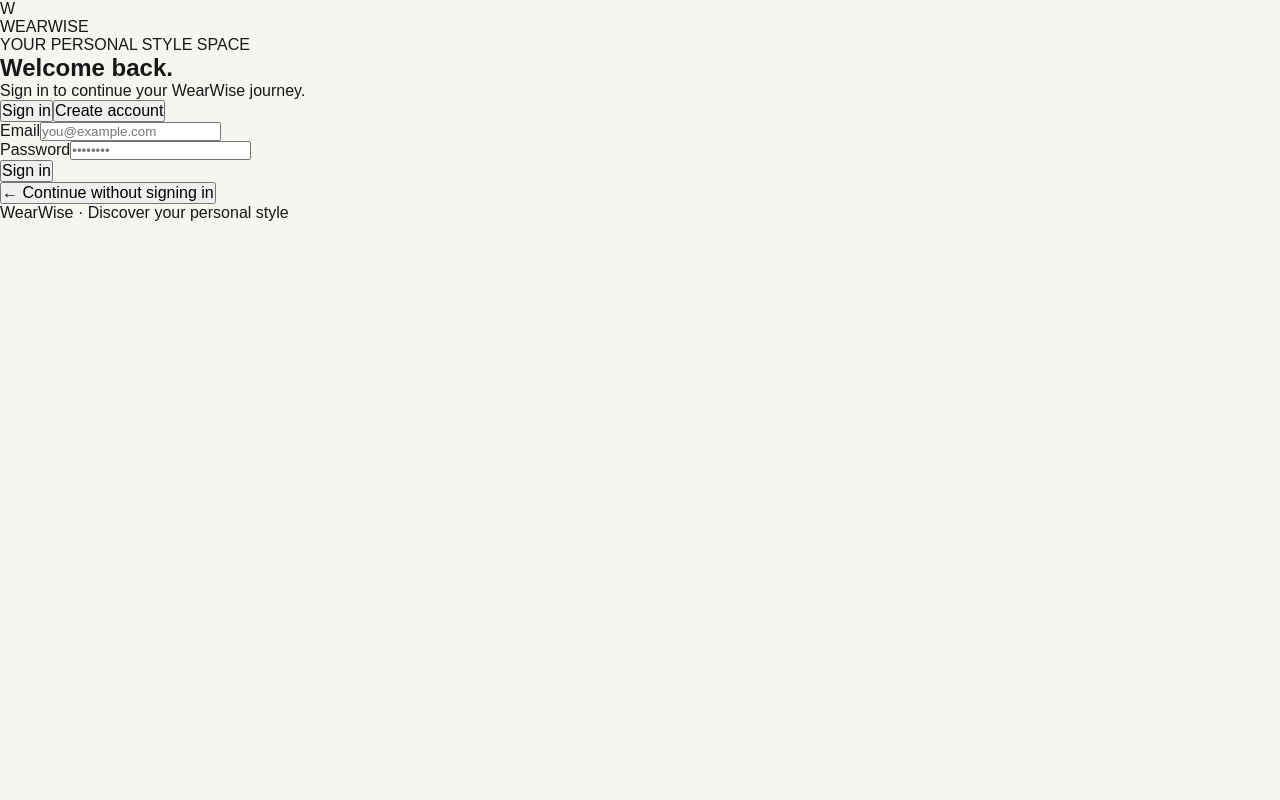
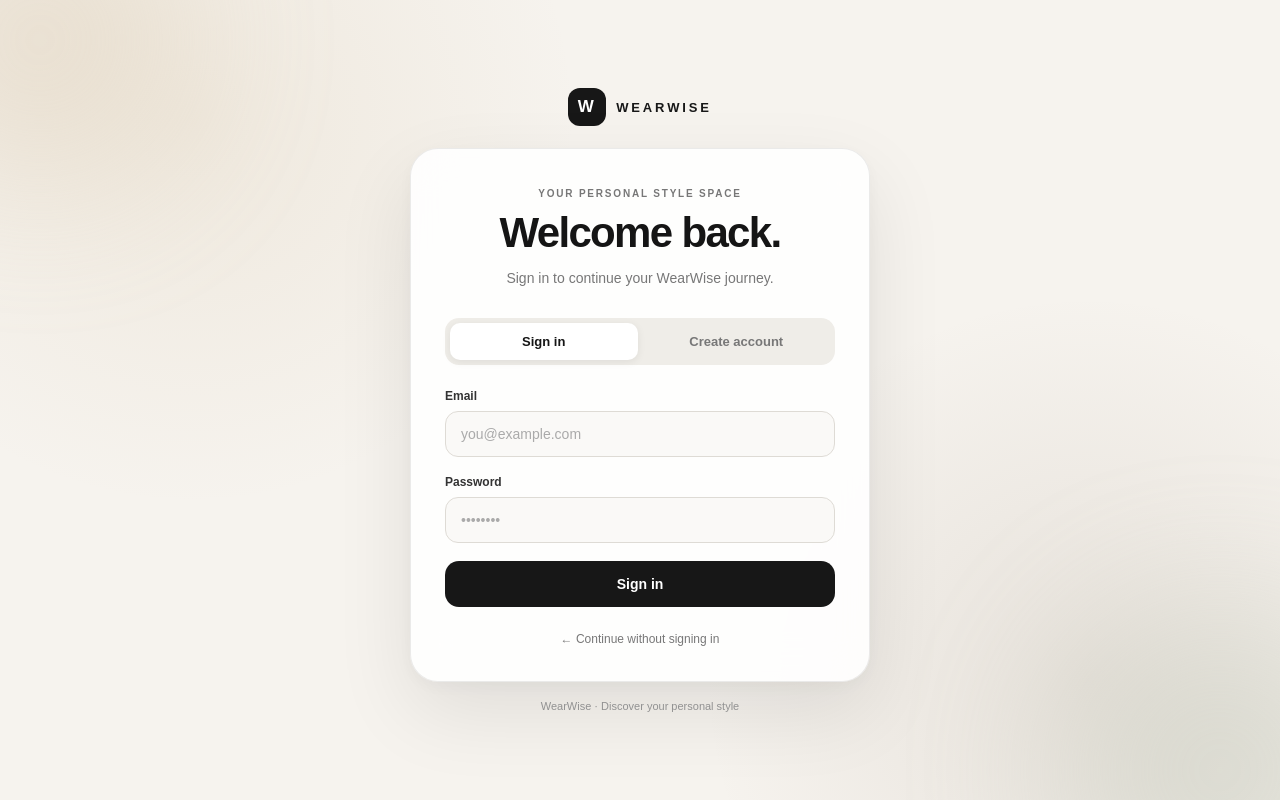
Before and after one commit to jbnikky13/wearwise, a Next.js app: page /login in a window 1280 px wide. Built offline with nearby package versions, Linux system fonts and the light colour scheme.

Commit message:
Add styles for login page and components

```diff
--- a/app/globals.css
+++ b/app/globals.css
@@ -978,3 +978,282 @@
     gap: 10px;
   }
 }
+/* ================================
+   WEARWISE AUTH
+================================ */
+
+.login-page {
+  min-height: 100vh;
+  position: relative;
+  overflow: hidden;
+  display: flex;
+  align-items: center;
+  justify-content: center;
+  padding: 32px 20px;
+  background:
+    radial-gradient(
+      circle at 15% 15%,
+      rgba(190, 160, 110, 0.13),
+      transparent 30%
+    ),
+    radial-gradient(
+      circle at 85% 85%,
+      rgba(120, 100, 80, 0.12),
+      transparent 30%
+    ),
+    #f6f3ee;
+}
+
+.login-background {
+  position: absolute;
+  inset: 0;
+  pointer-events: none;
+}
+
+.login-orb {
+  position: absolute;
+  border-radius: 50%;
+  filter: blur(80px);
+  opacity: 0.35;
+}
+
+.login-orb-one {
+  width: 280px;
+  height: 280px;
+  background: #d7c5a9;
+  top: -100px;
+  left: -100px;
+}
+
+.login-orb-two {
+  width: 320px;
+  height: 320px;
+  background: #b9c0b0;
+  bottom: -130px;
+  right: -100px;
+}
+
+.login-shell {
+  width: 100%;
+  max-width: 460px;
+  position: relative;
+  z-index: 2;
+}
+
+.login-brand {
+  display: flex;
+  align-items: center;
+  justify-content: center;
+  gap: 10px;
+  margin-bottom: 22px;
+  font-size: 13px;
+  font-weight: 800;
+  letter-spacing: 0.22em;
+}
+
+.login-logo {
+  width: 38px;
+  height: 38px;
+  border-radius: 12px;
+  display: grid;
+  place-items: center;
+  background: #171717;
+  color: white;
+  font-size: 17px;
+  font-weight: 800;
+}
+
+.login-card {
+  background: rgba(255, 255, 255, 0.88);
+  border: 1px solid rgba(0, 0, 0, 0.08);
+  border-radius: 28px;
+  padding: 34px;
+  box-shadow:
+    0 30px 80px rgba(0, 0, 0, 0.09),
+    0 5px 20px rgba(0, 0, 0, 0.04);
+  backdrop-filter: blur(20px);
+}
+
+.login-heading {
+  text-align: center;
+  margin-bottom: 28px;
+}
+
+.login-eyebrow {
+  display: inline-block;
+  margin-bottom: 12px;
+  font-size: 10px;
+  font-weight: 800;
+  letter-spacing: 0.18em;
+  color: #777;
+}
+
+.login-heading h1 {
+  margin: 0;
+  font-size: clamp(30px, 7vw, 42px);
+  line-height: 1.05;
+  letter-spacing: -0.04em;
+  color: #151515;
+}
+
+.login-heading p {
+  margin: 12px auto 0;
+  max-width: 330px;
+  color: #777;
+  font-size: 14px;
+  line-height: 1.6;
+}
+
+.login-switcher {
+  display: grid;
+  grid-template-columns: 1fr 1fr;
+  gap: 5px;
+  padding: 5px;
+  border-radius: 14px;
+  background: #efede8;
+  margin-bottom: 24px;
+}
+
+.login-switch {
+  border: 0;
+  background: transparent;
+  border-radius: 10px;
+  padding: 11px 8px;
+  font-size: 13px;
+  font-weight: 700;
+  color: #777;
+  cursor: pointer;
+}
+
+.login-switch.active {
+  background: white;
+  color: #151515;
+  box-shadow: 0 2px 8px rgba(0, 0, 0, 0.07);
+}
+
+.login-form {
+  display: flex;
+  flex-direction: column;
+  gap: 18px;
+}
+
+.login-field {
+  display: flex;
+  flex-direction: column;
+  gap: 8px;
+}
+
+.login-field label {
+  font-size: 12px;
+  font-weight: 750;
+  color: #333;
+}
+
+.login-field input {
+  width: 100%;
+  box-sizing: border-box;
+  border: 1px solid #dedbd5;
+  background: #faf9f7;
+  border-radius: 13px;
+  padding: 14px 15px;
+  font: inherit;
+  font-size: 14px;
+  color: #171717;
+  outline: none;
+  transition:
+    border-color 0.2s,
+    box-shadow 0.2s,
+    background 0.2s;
+}
+
+.login-field input::placeholder {
+  color: #aaa;
+}
+
+.login-field input:focus {
+  background: white;
+  border-color: #999;
+  box-shadow: 0 0 0 4px rgba(0, 0, 0, 0.04);
+}
+
+.login-submit {
+  border: 0;
+  border-radius: 14px;
+  background: #171717;
+  color: white;
+  padding: 15px 18px;
+  font-size: 14px;
+  font-weight: 800;
+  cursor: pointer;
+  transition:
+    transform 0.2s,
+    opacity 0.2s;
+}
+
+.login-submit:hover {
+  transform: translateY(-1px);
+}
+
+.login-submit:disabled {
+  opacity: 0.55;
+  cursor: wait;
+  transform: none;
+}
+
+.login-message {
+  border-radius: 12px;
+  padding: 12px 14px;
+  font-size: 12px;
+  line-height: 1.5;
+}
+
+.login-error {
+  background: #fff0f0;
+  color: #a02b2b;
+  border: 1px solid #f1cccc;
+}
+
+.login-success {
+  background: #eef8f0;
+  color: #28613a;
+  border: 1px solid #cce4d1;
+}
+
+.login-footer {
+  margin-top: 22px;
+  text-align: center;
+}
+
+.login-footer button {
+  border: 0;
+  background: transparent;
+  color: #777;
+  font-size: 12px;
+  cursor: pointer;
+}
+
+.login-footer button:hover {
+  color: #171717;
+}
+
+.login-bottom-text {
+  margin: 18px 0 0;
+  text-align: center;
+  color: #999;
+  font-size: 11px;
+}
+
+@media (max-width: 520px) {
+  .login-page {
+    padding: 20px 14px;
+  }
+
+  .login-card {
+    padding: 25px 20px;
+    border-radius: 23px;
+  }
+
+  .login-heading h1 {
+    font-size: 31px;
+  }
+}
```
